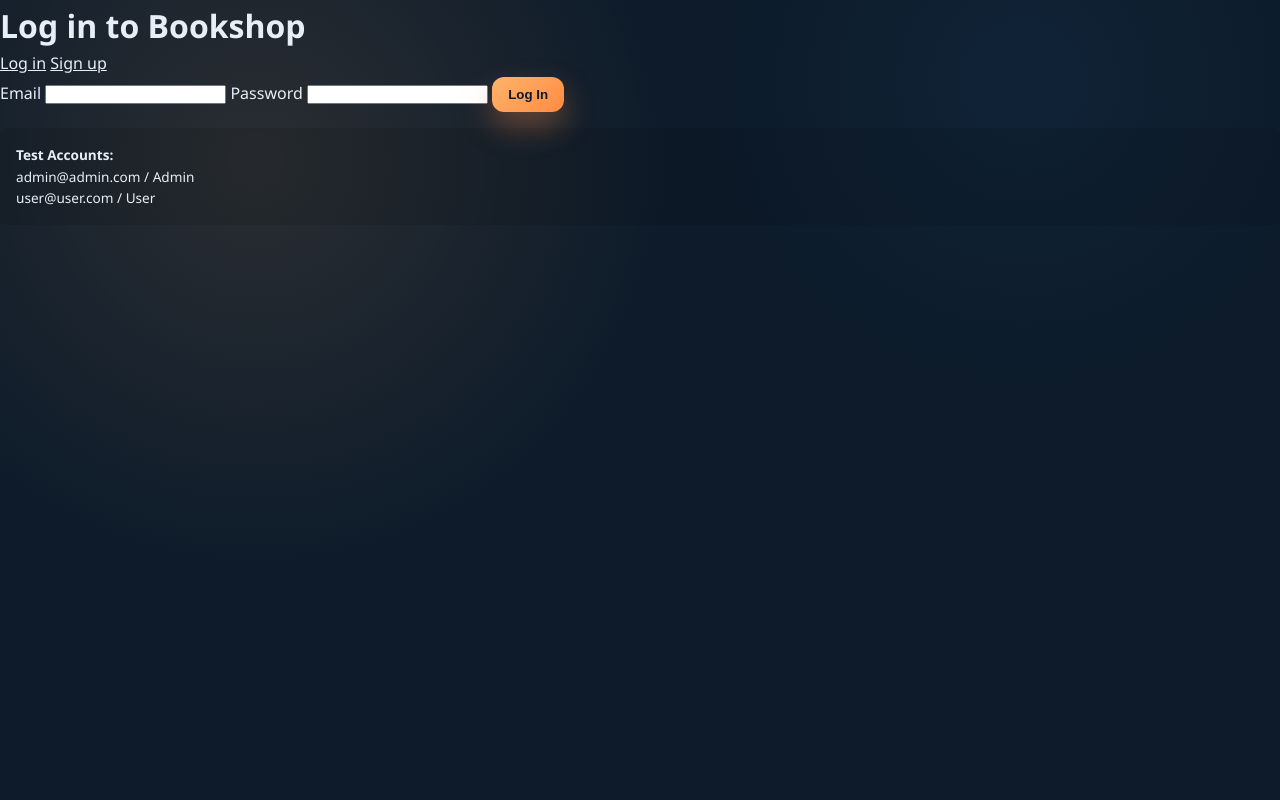
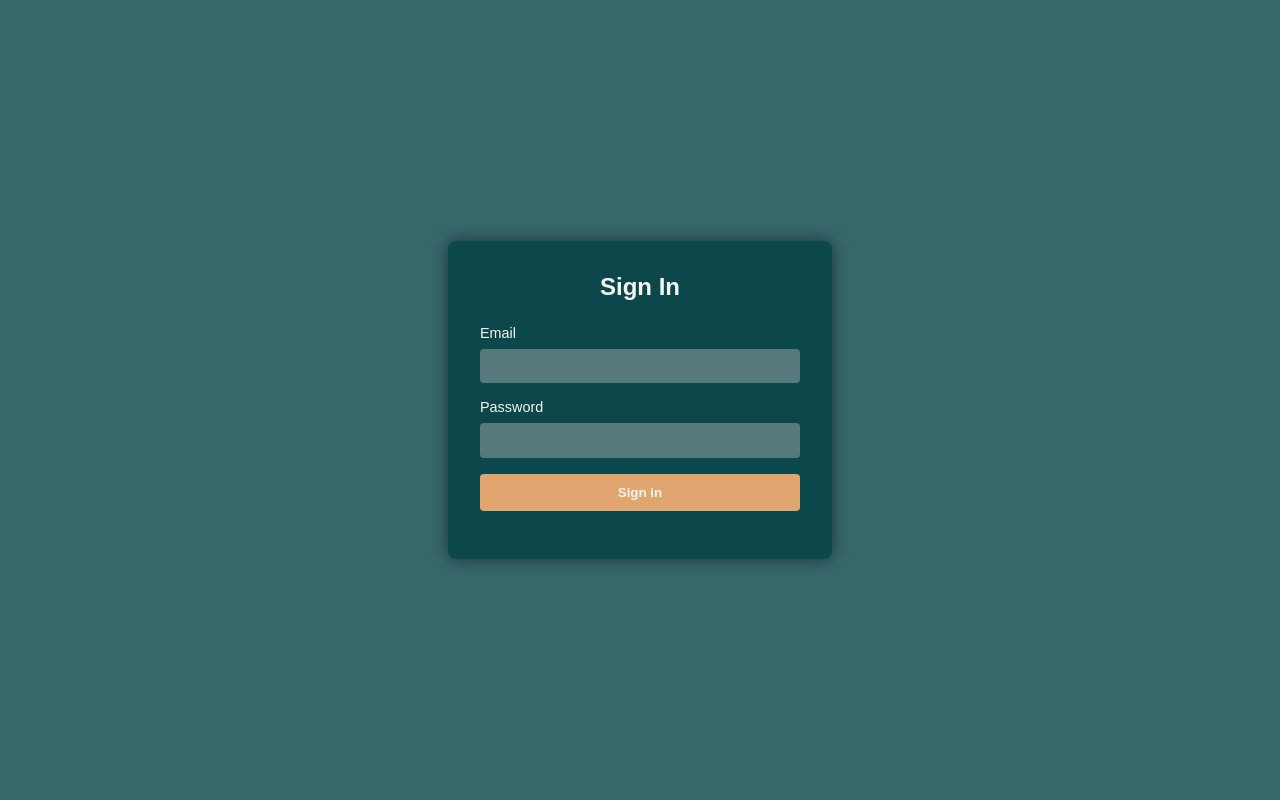
Before and after one commit to sampittois/Bookshop, a PHP site: page /auth/login.php in a window 1280 px wide. Run offline with PHP 8.4, Linux system fonts and the light colour scheme; data that the repository does not hold is empty.

Commit message:
feat: implement login functionality with improved error handling and user interface

```diff
--- a/auth/login.php
+++ b/auth/login.php
@@ -1,28 +1,26 @@
 <?php
-require_once "../config.php";
-
-$login_error = "";
-$debug_info = "";
-
-// Ensure users exist
-try {
-  $userObj = new User();
-  $userObj->createUser('Admin User', 'admin@admin.com', 'Admin', 'admin', 1000.00);
-  $userObj->createUser('Regular User', 'user@user.com', 'User', 'customer', 100.00);
-} catch (Exception $e) {
-  $debug_info = "Setup error: " . $e->getMessage();
+    function validLogin($email, $password) {
+        if($email === "user@user.com" && $password === "User") {
+            return true;
+        }
+        if($email === "admin@admin.com" && $password === "Admin") {
+            return true;
+        }
+        return false;
     }
 
-if (!empty($_POST)) {
-    $email = $_POST['email'] ?? '';
-    $password = $_POST['password'] ?? '';
+    if(!empty($_POST)) {
+        $email = $_POST['email'];
+        $password = $_POST['password'];
 
-    $user = new User();
-    if ($user->login($email, $password)) {
-        header("Location: ../index.php");
+        if(validLogin($email, $password)) {
+            $salt = "cnbhvgryeujifkjn*@++++gftyzshinjhzisv%%ghj";
+            $cookieVal = $email . "," . md5($email.$salt);
+            setcookie("loggedin", $cookieVal, time() + (60*60*24*30)); // 1 month
+            header("Location: index.php");
             exit();
         } else {
-        $login_error = "Email or password is incorrect. Please try again.";
+            $login_error = "Couldn't log you in with those details.";
         }
     }
 ?>
@@ -31,39 +29,37 @@ if (!empty($_POST)) {
 <html lang="en">
 <head>
   <meta charset="UTF-8">
-  <title>Login - Bookshop</title>
-  <link rel="stylesheet" href="../style/style.css">
+  <title>Nook & Novel login</title>
+  <link rel="stylesheet" href="../style/login.css">
 </head>
 <body>
-   <div id="app">
-    <h1>Log in to Bookshop</h1>
-    <nav class="nav--login">
-        <a class="selected" href="login.php">Log in</a>
-        <a href="register.php">Sign up</a>
-    </nav>
+    <div class="shopLogin">
+        <div class="form form--login">
+            <form action="" method="post">
+                <h2 form__title>Sign In</h2>
 
-    <?php if ($login_error): ?>
-    <div class="alert"><?= htmlspecialchars($login_error) ?></div>
+                <?php if(isset($login_error)): ?>
+
+                    <div class="form__error">
+                        <p>
+                            <?php echo $login_error; ?>
+                        </p>
+                    </div>
                 <?php endif; ?>
 
-    <?php if ($debug_info): ?>
-    <div class="alert"><?= htmlspecialchars($debug_info) ?></div>
-    <?php endif; ?>
+                <div class="form__field">
+                    <label for="Email">Email</label>
+                    <input type="text" name="email">
+                </div>
+                <div class="form__field">
+                    <label for="Password">Password</label>
+                    <input type="password" name="password">
+                </div>
 
-  <form method="POST" class="form form--login">
-    <label for="email">Email</label>
-    <input type="email" id="email" name="email" required value="<?= htmlspecialchars($_POST['email'] ?? '') ?>">
-
-    <label for="password">Password</label>
-    <input type="password" id="password" name="password" required>
-
-    <button type="submit" class="btn">Log In</button>
+                <div class="form__field">
+                    <input type="submit" value="Sign in" class="btn btn--primary">
+                </div>
             </form>
-
-  <div style="margin-top: 1rem; padding: 1rem; background: rgba(0,0,0,0.1); border-radius: 6px; font-size: 0.85rem;">
-    <strong>Test Accounts:</strong><br>
-    admin@admin.com / Admin<br>
-    user@user.com / User
         </div>
     </div>
 </body>
--- /dev/null
+++ b/style/login.css
@@ -0,0 +1,97 @@
+:root {
+    --error-red: #E50914;
+    --background-dark: #0C484B;
+    --background-medium: #37666B;
+    --background-light: #577A7D;
+    --accent-color: #E1A66F;
+    --text-color: #f7f5f2;
+}
+
+body {
+    margin: 0;
+    font-family: Arial, Helvetica, sans-serif;
+    background-color: var(--background-medium);
+    color: var(--text-color);
+    display: flex;
+    justify-content: center;
+    align-items: center;
+    height: 100vh;
+}
+
+.shopLogin {
+    display: flex;
+    justify-content: center;
+    align-items: center;
+    width: 100%;
+}
+
+.form--login {
+    background-color: var(--background-dark);
+    padding: 2rem;
+    border-radius: 8px;
+    width: 320px;
+    box-shadow: 0 0 15px rgba(0, 0, 0, 0.5);
+}
+
+.form--login h2 {
+    margin: 0 0 1.5rem 0;
+    font-size: 1.5rem;
+    text-align: center;
+    color: var(--text-color);
+}
+
+.form__field {
+    margin-bottom: 1rem;
+    display: flex;
+    flex-direction: column;
+}
+
+.form__field label {
+    margin-bottom: 0.5rem;
+    font-size: 0.9rem;
+    color: var(--text-color);
+    display: block;
+
+}
+
+.form__field input[type="text"],
+.form__field input[type="password"] {
+    padding: 0.6rem;
+    border: none;
+    border-radius: 4px;
+    background: var(--background-light);
+    color: var(--text-color);
+}
+
+.form__field input[type="text"]:focus,
+.form__field input[type="password"]:focus {
+    outline: 2px solid var(--accent-color);
+}
+
+.btn {
+    padding: 0.7rem;
+    border: none;
+    border-radius: 4px;
+    cursor: pointer;
+    font-weight: bold;
+}
+
+.btn--primary {
+    background-color: var(--accent-color);
+    color: var(--text-color);
+    transition: background 0.3s;
+    width: 100%;
+}
+
+.btn--primary:hover {
+    background-color: var(--accent-color);
+    color: var(--background-dark);
+}
+
+.form__error {
+    background-color: var(--error-red);
+    padding: 0.7rem;
+    border-radius: 4px;
+    margin-bottom: 1rem;
+    text-align: center;
+}
```
Also changed, not shown: ajax/filterProducts.php (+61 -0 lines), index.php (+63 -4 lines). Lines whose indentation alone changed are shown as unchanged.
